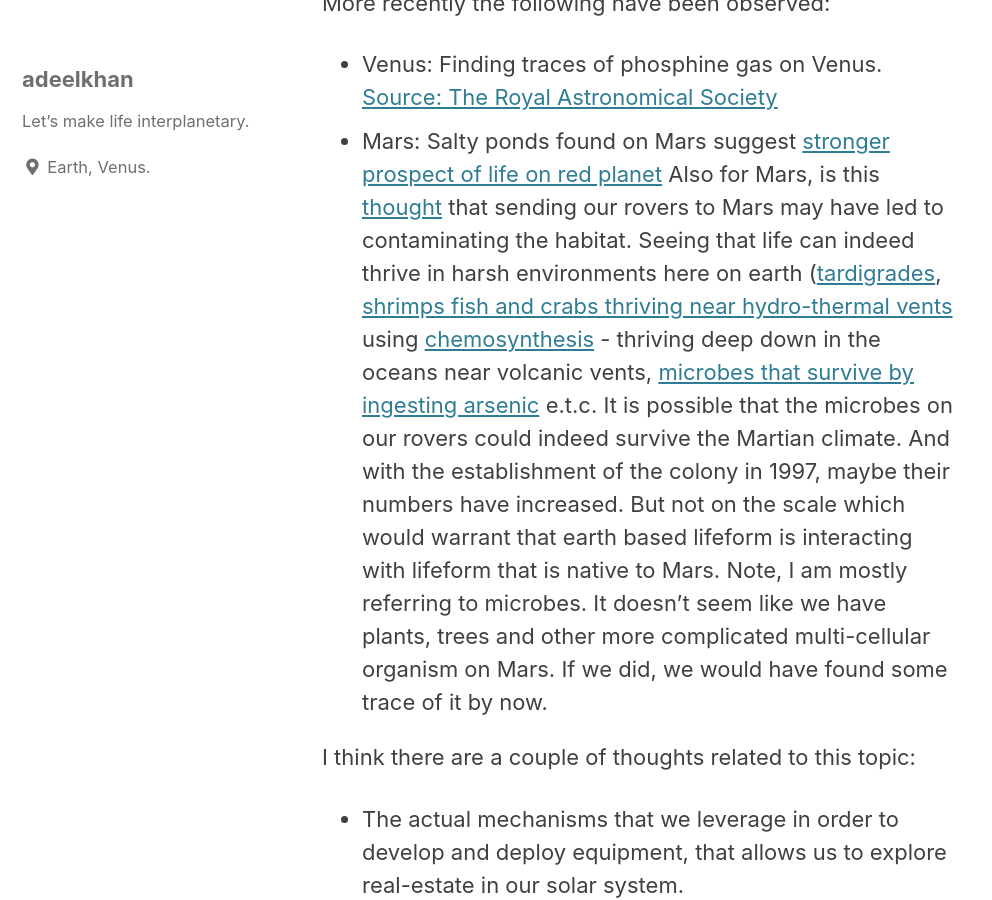
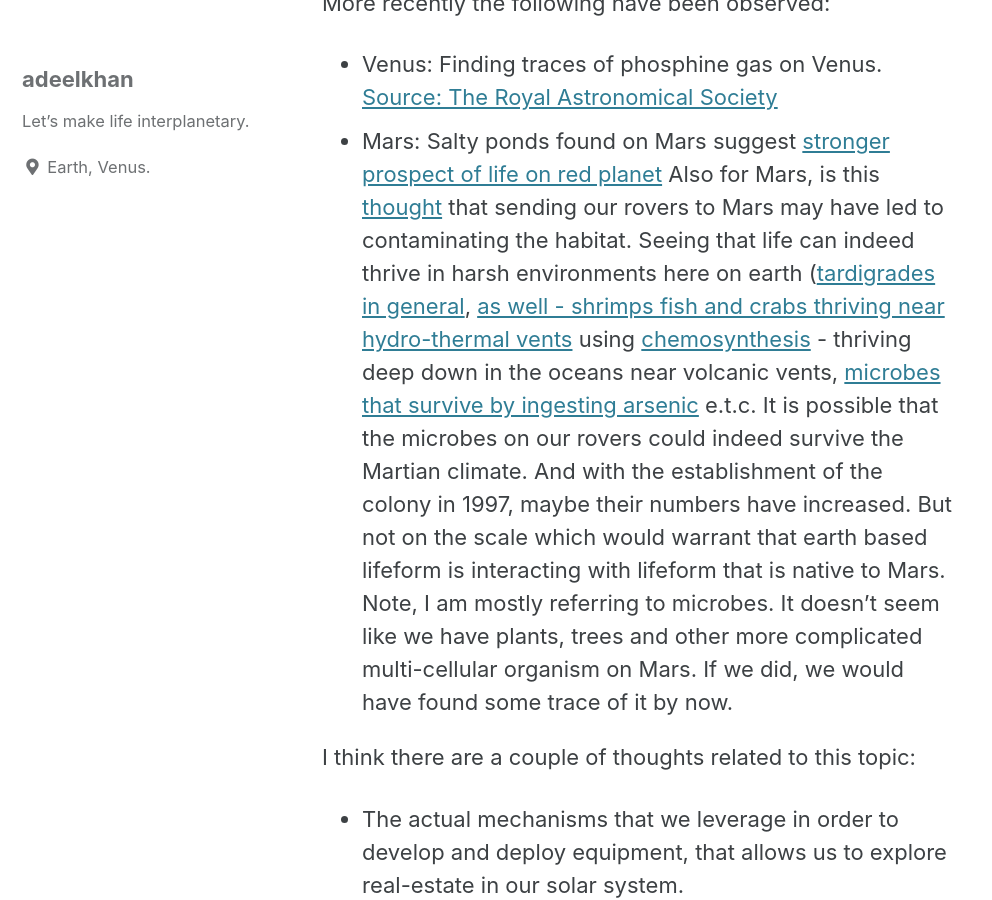
Before and after one commit to stellardreams/stellardreams.github.io, a Jekyll site: the page built from _posts/2020-09-30-Ethics-involving-Terraforming.md, in a window 1280 px wide and 900 px high, scrolled down 469 px. Shown: the whole window, without its empty margins (0-992 px from the left). Built offline with Jekyll 4.4.1, drawn with Linux system fonts in a browser that asks for light colours; cached includes are drawn as plain includes.

Commit message:
Update 2020-09-30-Ethics-involving-Terraforming.md

```diff
--- a/_posts/2020-09-30-Ethics-involving-Terraforming.md
+++ b/_posts/2020-09-30-Ethics-involving-Terraforming.md
@@ -5,7 +5,7 @@
 More recently the following have been observed:
 * Venus: Finding traces of phosphine gas on Venus. [Source: The Royal Astronomical Society](https://stellardreams.github.io/Phosphine-on-Venus/)
 * Mars: Salty ponds found on Mars suggest [stronger prospect of life on red planet](https://www.cbc.ca/news/technology/mars-salty-ponds-life-1.5742366)
-Also for Mars, is this [thought](https://www.nationalgeographic.com/news/2016/09/mars-journey-nasa-alien-life-protection-humans-planets-space) that sending our rovers to Mars may have led to contaminating the habitat. Seeing that life can indeed thrive in harsh environments here on earth ([tardigrades](https://en.wikipedia.org/wiki/Tardigrade#Survival_after_exposure_to_outer_space), [shrimps fish and crabs thriving near hydro-thermal vents](https://ocean.si.edu/ocean-life/invertebrates/hydrothermal-vent-creatures) using [chemosynthesis](https://en.wikipedia.org/wiki/Chemosynthesis#:~:text=In%20biochemistry%2C%20chemosynthesis%20is%20the,energy%2C%20rather%20than%20sunlight%2C%20as) - thriving deep down in the oceans near volcanic vents, [microbes that survive by ingesting arsenic](https://toxics.usgs.gov/highlights/arsenic_bugs.html) e.t.c. It is possible that the microbes on our rovers could indeed survive the Martian climate. And with the establishment of the colony in 1997, maybe their numbers have increased. But not on the scale which would warrant that earth based lifeform is interacting with lifeform that is native to Mars. Note, I am mostly referring to microbes. It doesn't seem like we have plants, trees and other more complicated multi-cellular organism on Mars. If we did, we would have found some trace of it by now.
+Also for Mars, is this [thought](https://www.nationalgeographic.com/news/2016/09/mars-journey-nasa-alien-life-protection-humans-planets-space) that sending our rovers to Mars may have led to contaminating the habitat. Seeing that life can indeed thrive in harsh environments here on earth ([tardigrades in general](https://en.wikipedia.org/wiki/Tardigrade#Survival_after_exposure_to_outer_space), [as well - shrimps fish and crabs thriving near hydro-thermal vents](https://ocean.si.edu/ocean-life/invertebrates/hydrothermal-vent-creatures) using [chemosynthesis](https://en.wikipedia.org/wiki/Chemosynthesis#:~:text=In%20biochemistry%2C%20chemosynthesis%20is%20the,energy%2C%20rather%20than%20sunlight%2C%20as) - thriving deep down in the oceans near volcanic vents, [microbes that survive by ingesting arsenic](https://toxics.usgs.gov/highlights/arsenic_bugs.html) e.t.c. It is possible that the microbes on our rovers could indeed survive the Martian climate. And with the establishment of the colony in 1997, maybe their numbers have increased. But not on the scale which would warrant that earth based lifeform is interacting with lifeform that is native to Mars. Note, I am mostly referring to microbes. It doesn't seem like we have plants, trees and other more complicated multi-cellular organism on Mars. If we did, we would have found some trace of it by now.
 
 I think there are a couple of thoughts related to this topic:
 * The actual mechanisms that we leverage in order to develop and deploy equipment, that allows us to explore real-estate in our solar system.
```
